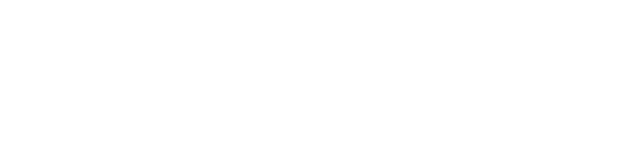
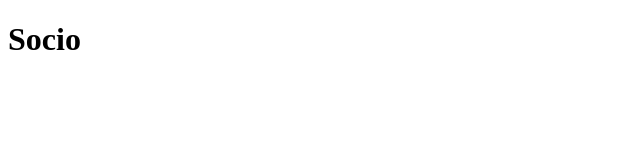
Before and after one commit to simone-danzeri/htmlcss-hello, a plain HTML site: page index.html in a window 1280 px wide. Shown: the whole page, without its empty margins (0-640 px from the left). Drawn offline with Linux system fonts and the light colour scheme.

Commit message:
feat: added header

```diff
--- a/index.html
+++ b/index.html
@@ -6,6 +6,8 @@
     <title>Hello world</title>
 </head>
 <body>
-
+    <header>
+        <h1>Socio</h1>
+    </header>
 </body>
 </html>
```
